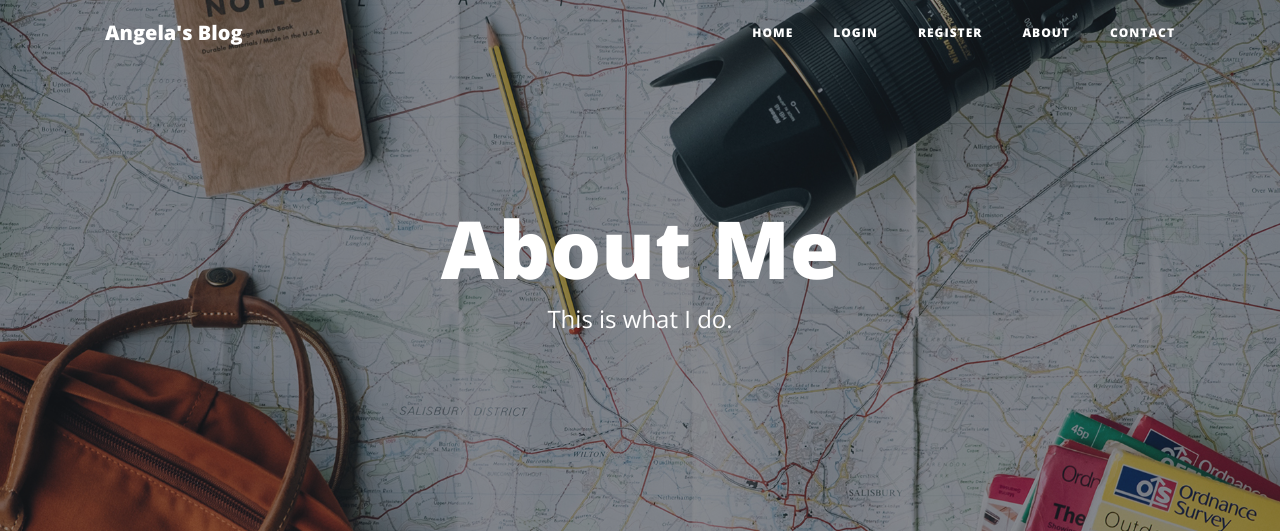
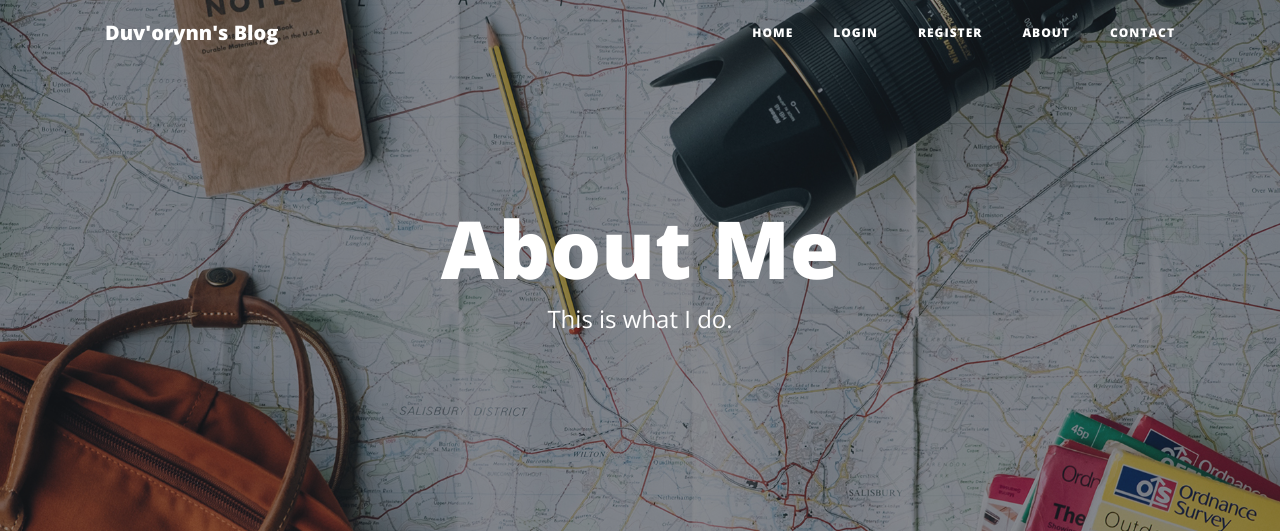
Before and after one commit to Duvorynn/My_Blog, a Flask app: page /about in a window 1280 px wide. Shown: the top 531 px of the page. Run offline with Flask 3, Linux system fonts and the light colour scheme; some libraries are stand-ins or nearby versions.

Commit message:
Initial Commit

```diff
--- a/Python/100_Days_of_Code-The_Complete_Python_Pro_Bootcamp_for_2022/Day_070/capstone_project-blog_with_users_end/templates/header.html
+++ b/Python/100_Days_of_Code-The_Complete_Python_Pro_Bootcamp_for_2022/Day_070/capstone_project-blog_with_users_end/templates/header.html
@@ -31,7 +31,7 @@
 <!-- Navigation -->
 <nav class="navbar navbar-expand-lg navbar-light fixed-top" id="mainNav">
     <div class="container">
-        <a class="navbar-brand" href="{{ url_for('get_all_posts')}}">Angela's Blog</a>
+        <a class="navbar-brand" href="{{ url_for('get_all_posts')}}">Duv'orynn's Blog</a>
         <button class="navbar-toggler navbar-toggler-right" type="button" data-toggle="collapse"
                 data-target="#navbarResponsive" aria-controls="navbarResponsive" aria-expanded="false"
                 aria-label="Toggle navigation">
```
